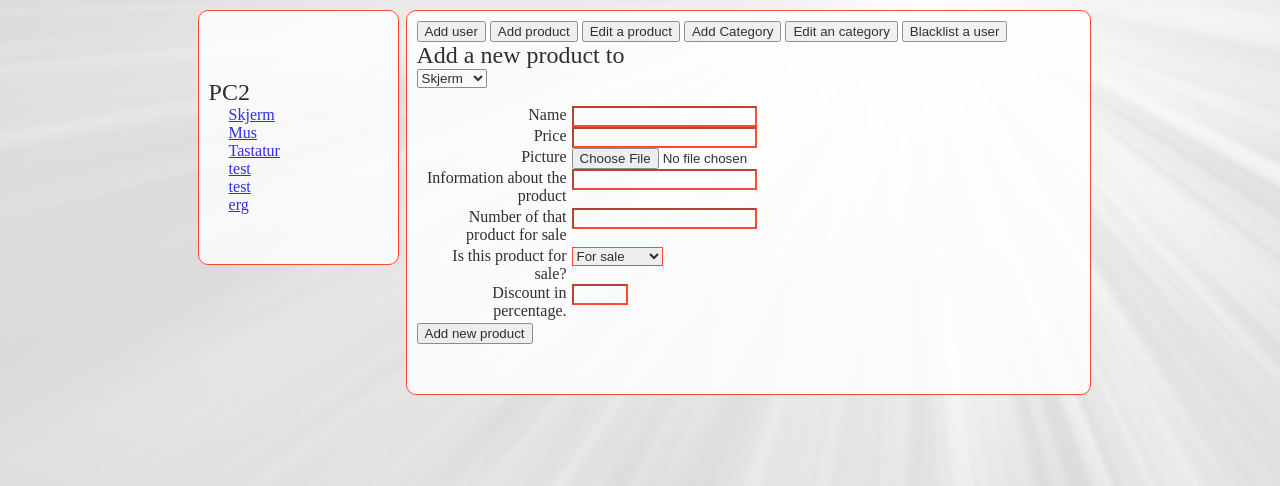
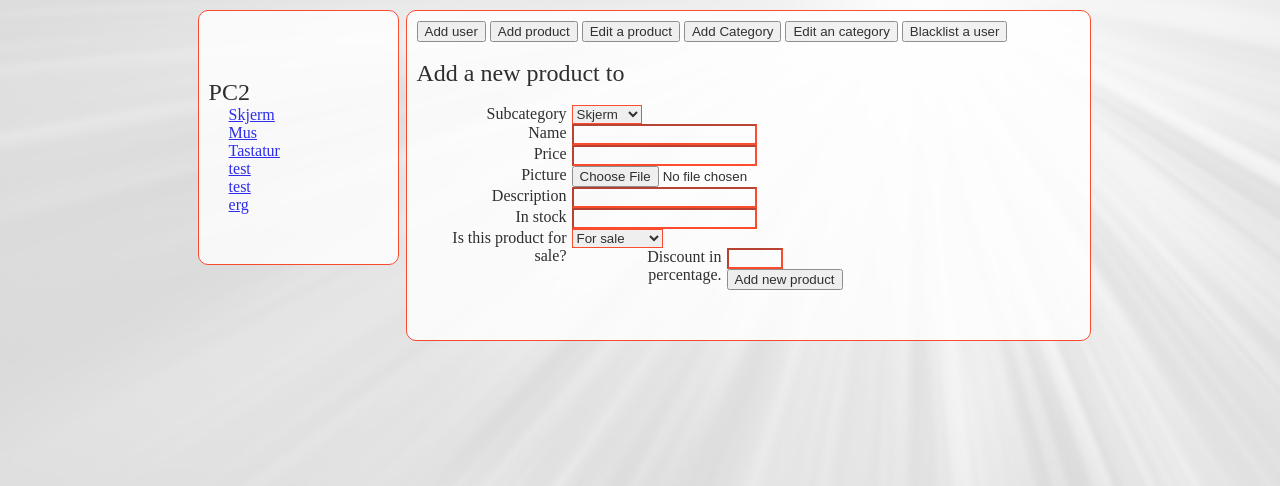
Before and after one commit to lufen/GeeksForSale, a PHP site: page /admin-addProducts.php in a window 1280 px wide. Shown: the part 160-646 px from the top of the page. Run offline with PHP 8.4, Linux system fonts and the light colour scheme; a user stored in the database is signed in; data comes from the database, SQL or seed files in the repository.

Commit message:
Fixing look

```diff
--- a/admin-addProducts.php
+++ b/admin-addProducts.php
@@ -2,7 +2,17 @@
 require_once "user.php";
 CheckIfAdminLoggedIn();
 include 'Geeksforsaletop.php';
-
+if ( ! function_exists( 'exif_imagetype' ) ) {
+    function exif_imagetype ( $filename ) {
+      try{
+        if ( ( list($width, $height, $type, $attr) = @getimagesize( $filename ) ) !== false ) {
+            return $type;
+        }
+      }catch(Exception $e){
+        return false;
+      }
+    }
+}
 function AddProduct()
 {
   require 'db.php';
@@ -12,6 +22,9 @@ function AddProduct()
   {
     $ip = $_SERVER['REMOTE_ADDR'];
     $filename1 = $_FILES["picturefn"]["tmp_name"];
+     if(!exif_imagetype($filename1)){
+      throw new Exception('<br><t1>File not an image</t1></br>');
+     }
     $fp1 = fopen($filename1, "r");
     $content1 = fread($fp1, filesize($filename1));
     fclose($fp1);
@@ -47,15 +60,23 @@ function AddProduct()
 
 <div id= "content">
 	<?php include 'admin-buttons.php'; ?>
-  <t1>Add a new product to</t1> </br>
+
   <?php
+  try{
   if(isset($_POST['productName'])){
     AddProduct();
   }
+  }catch(Exception $e){
+    echo $e->getMessage();
+  }
   ?>
+  </br>
+  <t1>Add a new product to</t1> </br>
+</br>
   <form action="admin-addProducts.php" method="post"
   enctype="multipart/form-data">
-  <select name="subcategory">
+  <label for="subcategory">Subcategory</label>
+  <select name="subcategory" required>
     <?php
     $sql = 'select name from subcategory';
     $sth = $db->prepare($sql);
@@ -65,24 +86,24 @@ function AddProduct()
       echo "<option value=\"".$row['name']."\">".$row['name']."</option>";
     }
     ?>
-  </select><br><br>
+  </select><br>
   <label for="productName">Name</label>
   <input type="text" name="productName" required="required"/><br>
   <label for=price>Price</label>
   <input type="number" name="price" required="required" min=1 max=99999/><br>
   <label for=picture>Picture</label>
   <input type="file" name="picturefn" required="required"><br>
-  <label for="info">Information about the product</label>
-  <input type="text" name="info" required="required"/><br><br>
-  <label for="onStock">Number of that product for sale</label>
-  <input type="number" name="onStock" required="required" min=0 max=9999/><br><br>
+  <label for="info">Description</label>
+  <input type="text" name="info" required="required"/><br>
+  <label for="onStock">In stock</label>
+  <input type="number" name="onStock" required="required" min=0 max=9999/><br>
   <label for="forSale">Is this product for sale?</label>
   <select id="forSale" name="forSale" required>
     <option value="1">For sale</option>
     <option value="0">Not for sale</option>
-  </select></br></br>
+  </select></br>
   <label for="rabatt">Discount in percentage.</label>
-  <input type="number" name=rabatt required="required" min=0 max=99><br><br>
+  <input type="number" name=rabatt required="required" min=0 max=99><br>
   <input type="submit" name="submit" value="Add new product">
 </form>
 </div>
```
